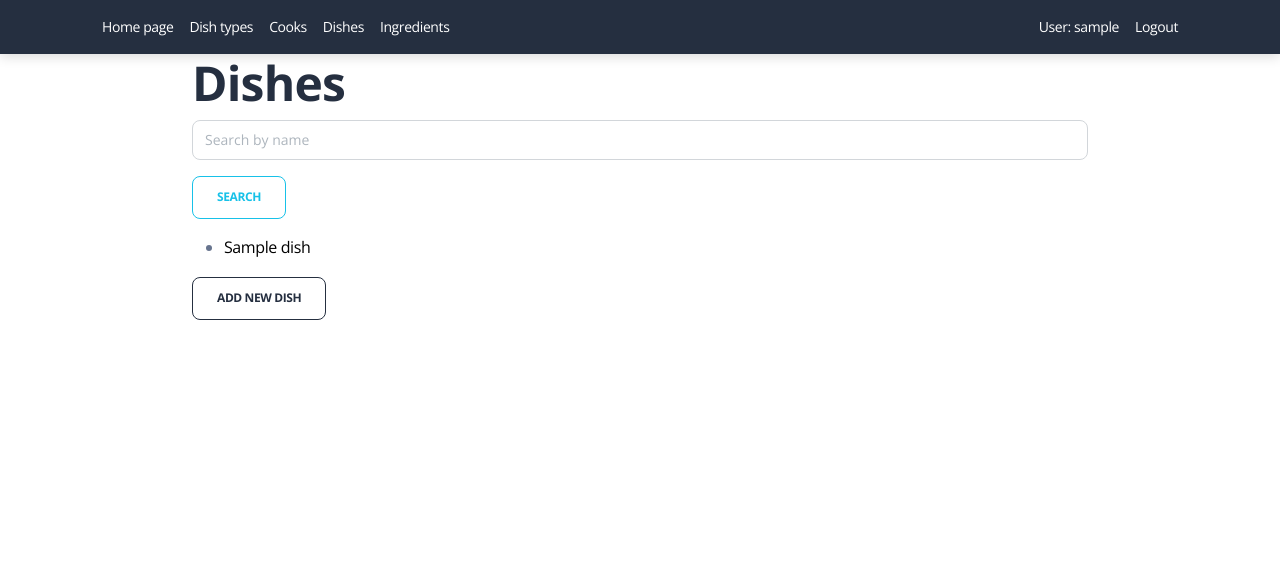
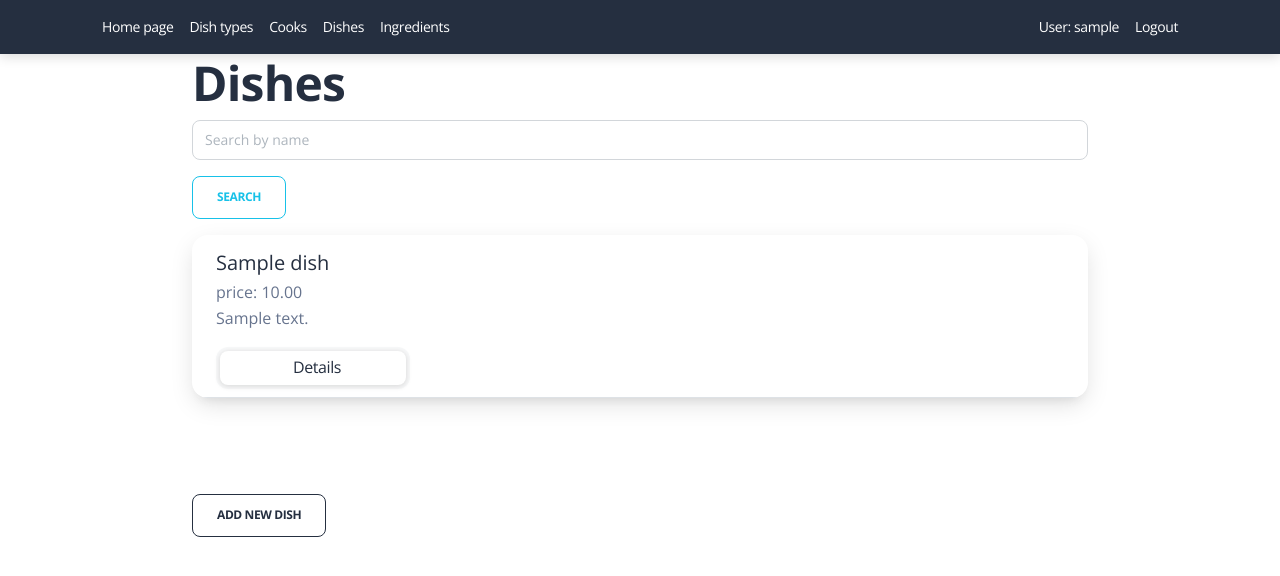
Before and after one commit to WDemidenko/restaurant_kitchen_service, a Django app: page /dishes/ in a window 1280 px wide. Shown: the top 576 px of the page. Run offline with Django 4.2, Linux system fonts and the light colour scheme; a user stored in the database is signed in; tables that the repository leaves empty hold one stand-in row (values such as "Sample post"); some libraries are stand-ins or nearby versions.

Commit message:
rework dish list html template

```diff
--- a/templates/kitchen/dish_list.html
+++ b/templates/kitchen/dish_list.html
@@ -10,15 +10,33 @@
     <button class="btn btn-outline-info" type="submit"><span>search</span></button>
   </form>
   {% if dish_list %}
-    <ul>
-      {% for dish in dish_list %}
-        <li>
-          <a href="{% url 'kitchen:dish-detail' pk=dish.id %}">{{ dish }}</a>
-        </li>
-      {% endfor %}
-    </ul>
+    {% for dish in dish_list %}
+  <div class="position-relative border-radius-xl overflow-hidden shadow-lg mb-7">
+    <div class="container border-bottom">
+      <div class="row justify-space-between py-2">
+        <div class="col-lg-3 me-auto">
+          <p class="lead text-dark pt-1 mb-0">{{ dish.name }}</p>
+           price: {{ dish.price }}
+        </div>
+        <p>{{ dish.description }}</p>
+        <div class="col-lg-3">
+          <div class="nav-wrapper position-relative end-0">
+            <ul class="nav nav-pills nav-fill flex-row p-1" role="tablist">
+              <li class="nav-item">
+                <a class="nav-link mb-0 px-0 py-1 active" data-bs-toggle="tab" href="{% url 'kitchen:dish-detail' pk=dish.id %}" role="tab"
+                   aria-controls="preview" aria-selected="true">
+                  <i class="text-sm me-2"></i> Details
+                </a>
+              </li>
+            </ul>
+          </div>
+        </div>
+      </div>
+    </div>
+  </div>
+    {% endfor %}
   {% else %}
-    <p>There are no dishes of this dish type</p>
+    <p>No dishes</p>
   {% endif %}
   <p>
     <a href="{% url 'kitchen:dish-create' %}">
```
